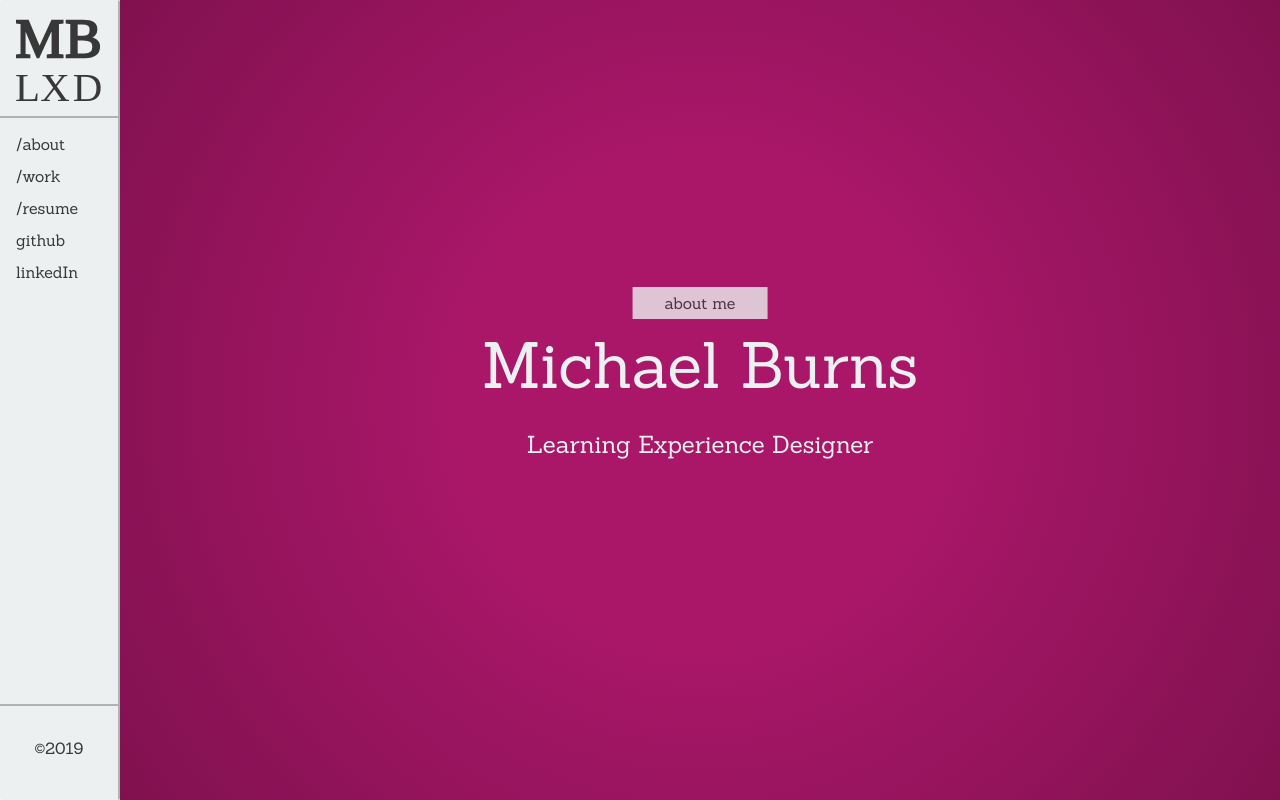
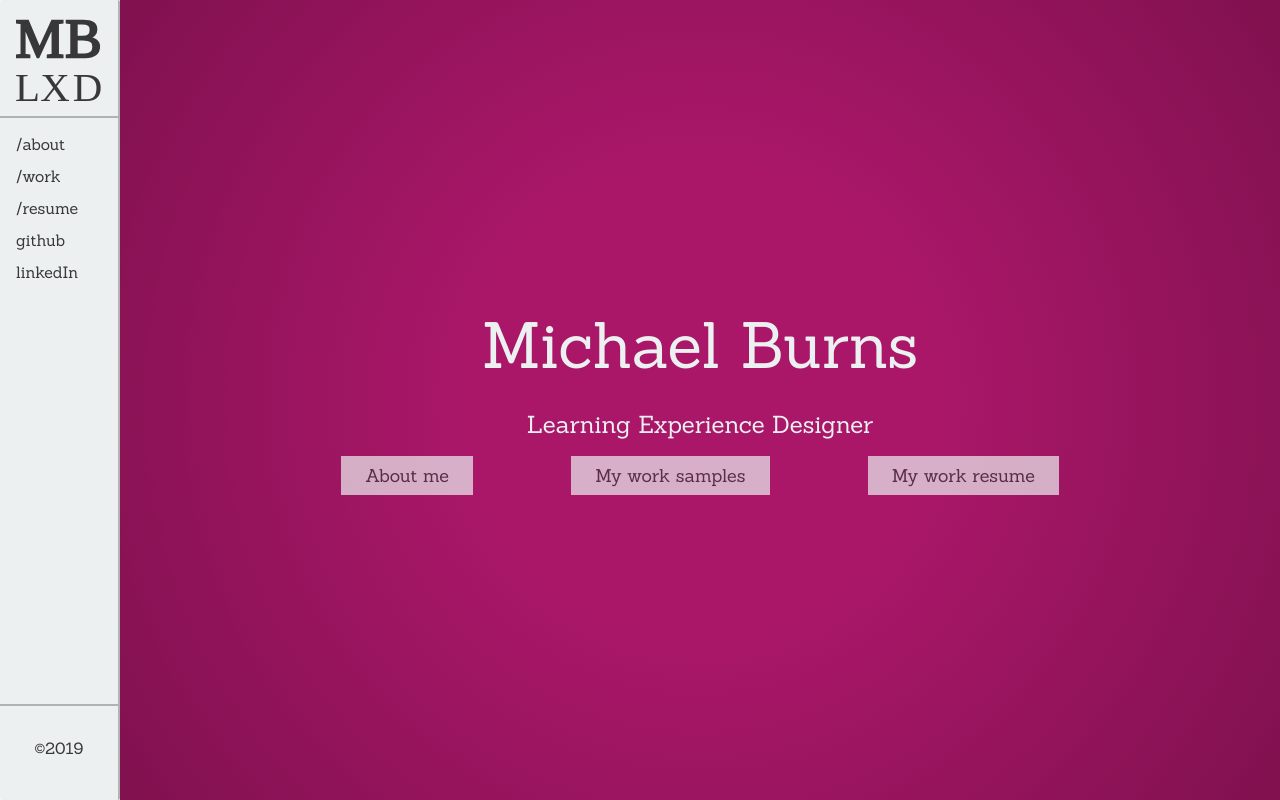
Before and after one commit to musicaldoofus/portfolio, a React (Create React App) app: page / in a window 1280 px wide. Built offline with nearby package versions, Linux system fonts and the light colour scheme; a web font is replaced by a local one.

Commit message:
Basic button styles for home

```diff
--- a/src/App.css
+++ b/src/App.css
@@ -42,6 +42,7 @@ main {
 	z-index: 3;
 	position: relative;
 	display: flex;
+	min-width: 24em;
 }
 .main-bg {
 	z-index: 2;
--- a/src/components/atoms/Button/Button.css
+++ b/src/components/atoms/Button/Button.css
@@ -1,15 +1,16 @@
 /*Button.css*/
 .btn {
-	display: block;
+	display: -ms-inline-flexbox;
+	display: flex;
 	outline: 1px solid transparent;
 	transition: all ease 0.4s;
 	cursor: pointer;
-	font-family: 'Futura', sans-serif;
-	border-radius: 2px;
+	font-family: 'Sanchez', serif;
 	padding: 8px 24px;
 	border: none;
-    background-color: var(--black-two);
-    color: #fff;
+	background-color: var(--smoke);
+	opacity: 0.7;
+    color: var(--black-one);
 	font-size: 18px;
 	min-width: 120px;
 	font-weight: 500;
@@ -71,9 +72,9 @@
 
 /*button states*/
 .btn:hover {
-	background-color: var(--gray);
+	opacity: 1;
 }
-.btn:active, btn:focus {
+.btn:active, .btn:focus {
 	outline: 2px solid var(--black-one);
 }
 .btn.accent-blue-dk:hover {
--- a/src/components/atoms/Text/Text.css
+++ b/src/components/atoms/Text/Text.css
@@ -84,45 +84,45 @@ a p {
 }
 
 /*text media queries*/
-/* @media only screen and (max-width: 830px) { */
-	/* h1 { */
-		/* font-size: 40px; */
-		/* line-height: 52px; */
-	/* } */
-	/* h2 { */
-		/* font-size: 32px; */
-	/* } */
-	/* h3 { */
-		/* font-size: 24px; */
-	/* } */
-	/* h4 { */
-		/* font-size: 20px; */
-	/* } */
-	/* h5 { */
-		/* font-size: 18px; */
-	/* } */
-	/* p { */
-		/* font-size: 14px; */
-	/* } */
-/* } */
-/* @media only screen and (max-width: 570px) and (max-height: 320px) { */
-	/* h1 { */
-		/* font-size: 32px; */
-		/* line-height: 52px; */
-	/* } */
-	/* h2 { */
-		/* font-size: 24px; */
-	/* } */
-	/* h3 { */
-		/* font-size: 20px; */
-	/* } */
-	/* h4 { */
-		/* font-size: 18px; */
-	/* } */
-	/* h5 { */
-		/* font-size: 14px; */
-	/* } */
-	/* p { */
-		/* font-size: 14px; */
-	/* } */
-/* } */
+ @media only screen and (max-width: 830px) {
+	 h1 {
+		 font-size: 40px;
+		 line-height: 52px;
+	 }
+	 h2 {
+		 font-size: 32px;
+	 }
+	 h3 {
+		 font-size: 24px;
+	 }
+	 h4 {
+		 font-size: 20px;
+	 }
+	 h5 {
+		 font-size: 18px;
+	 }
+	 p {
+		 font-size: 14px;
+	 }
+ }
+ @media only screen and (max-width: 570px) and (max-height: 320px) {
+	 h1 {
+		 font-size: 32px;
+		 line-height: 52px;
+	 }
+	 h2 {
+		 font-size: 24px;
+	 }
+	 h3 {
+		 font-size: 20px;
+	 }
+	 h4 {
+		 font-size: 18px;
+	 }
+	 h5 {
+		 font-size: 14px;
+	 }
+	 p {
+		 font-size: 14px;
+	 }
+ }
--- a/src/components/pages/Contact/index.js
+++ b/src/components/pages/Contact/index.js
@@ -5,7 +5,7 @@ import H from '../../atoms/Text';
 const Contact = ({match}) => {
 	return (
 		<Page>
-			<H size="xlg">What up John</H>
+			<H size="xlg">Let's get in touch.</H>
 		</Page>
 	);
 }
--- a/src/components/pages/Home/Home.css
+++ b/src/components/pages/Home/Home.css
@@ -1,4 +1,8 @@
 /*Home.css*/
-.home {
-
+#home-btns {
+    display: -ms-flexbox;
+    display: flex;
+    -ms-flex-direction: row;
+    flex-direction: row;
+    justify-content: space-around;
 }
--- a/src/components/pages/Home/index.js
+++ b/src/components/pages/Home/index.js
@@ -1,18 +1,53 @@
-import React from 'react';
+import React, { Component } from 'react';
 import Page from '../';
 import H from '../../atoms/Text';
+import Button from '../../atoms/Button';
 import './Home.css';
 
-const Home = (props) => {
-	// console.log('h', props);
+class Home extends Component {
+	constructor(props) {
+		super(props);
+		this.aboutBtnRef = React.createRef();
+		this.contactBtnRef = React.createRef();
+		this.workBtnRef = React.createRef();
+	}
+
+	render() {
+		const btnStyle = {
+
+		};
 		return (
 			<Page className="home">
 				<div>
 					<H size="xlg">Michael Burns</H>
 					<H size="md">Learning Experience Designer</H>
 				</div>
+				<div id="home-btns">
+					<Button
+						ref={this.aboutBtnRef}
+						isLink={true}
+						to="/about"
+						label="About me"
+						style={btnStyle}
+					/>
+					<Button
+						ref={this.workBtnRef}
+						isLink={true}
+						to="/work"
+						label="My work samples"
+						style={btnStyle}
+					/>
+					<Button
+						ref={this.contactBtnRef}
+						isLink={true}
+						to="/resume"
+						label="My work resume"
+						style={btnStyle}
+					/>
+				</div>
 			</Page>
 		);
 	}
+}
 
 export default Home;
--- a/src/components/pages/index.js
+++ b/src/components/pages/index.js
@@ -1,5 +1,4 @@
 import React, { Component } from 'react';
-import FloatingNavBtn from '../atoms/FloatingNavBtn';
 import './Page.css';
 
 class Page extends Component {
@@ -15,7 +14,6 @@ class Page extends Component {
 			transitionComplete: false
 		};
 		this.pageRef = React.createRef();
-		this.navBtnRef = React.createRef();
 		this.setTransitionMargin = this.setTransitionMargin.bind(this);
 		this.updateNavBtnStyle = this.updateNavBtnStyle.bind(this);
 	}
@@ -56,7 +54,6 @@ class Page extends Component {
 		const style = Object.assign({}, this.state.pageStyle, propsStyle);
 		return (
 			<div ref={this.pageRef} style={style} className="page">
-				{this.props.className === "home" && <FloatingNavBtn style={this.state.navBtnStyleUp ? this.state.navBtnStyleUp : {}} className="up" ref={this.navBtnRef} to="/about" label="about me"/>}
 				<div>{this.props.children}</div>
 			</div>
 		);
```
Lines whose indentation alone changed are shown as unchanged.
